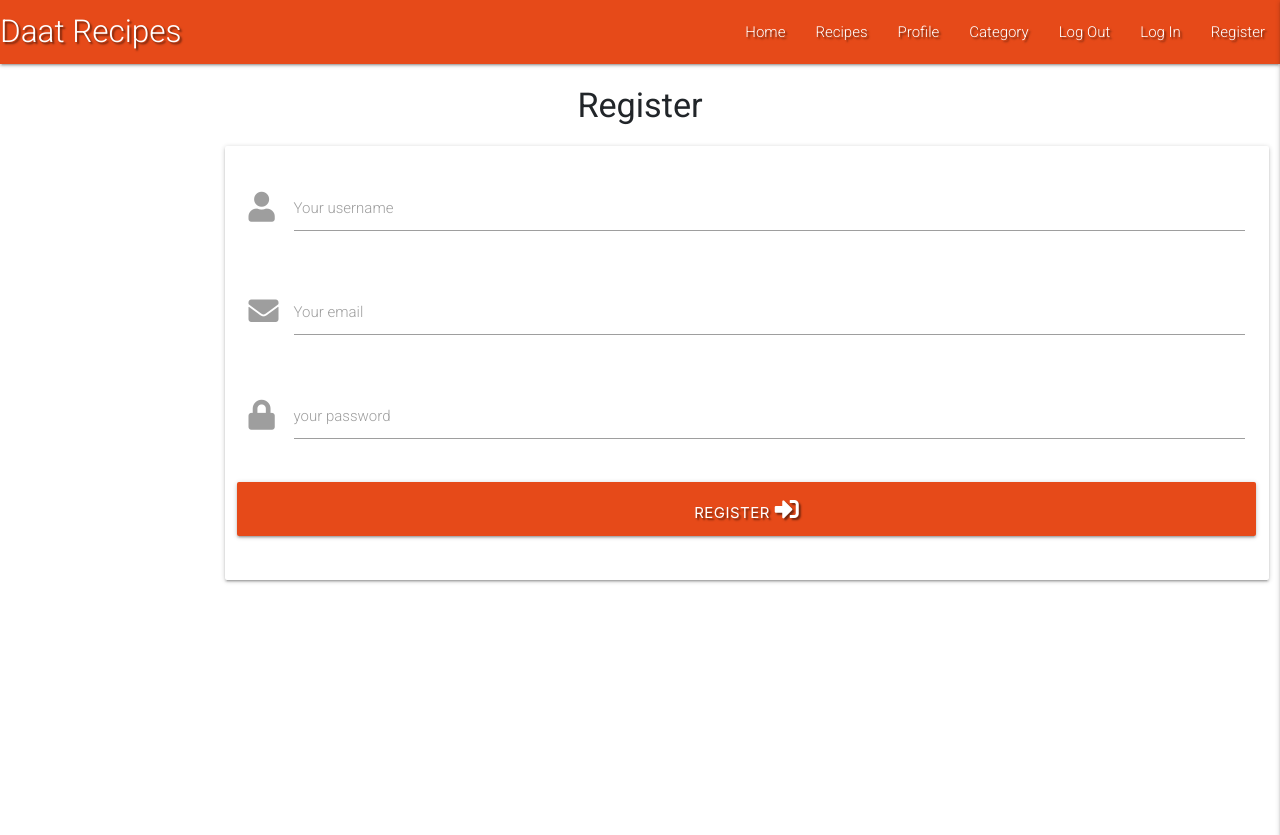
After one commit to daat2/online-recipe-cookware, a Flask app: page /register in a window 1280 px wide. The commit adds this page. Shown: the top 835 px of the page. Run offline with Flask 2, Linux system fonts and the light colour scheme; some libraries are stand-ins or nearby versions.

Commit message:
Add Register Template

```diff
--- a/app.py
+++ b/app.py
@@ -2,7 +2,7 @@ import os
 from flask import ( Flask, flash, render_template, redirect, request, session, url_for)
 from flask_pymongo import PyMongo
 from bson.objectid import ObjectId
-
+from werkzeug.security import generate_password_hash, check_password_hash
 if os.path.exists("env.py"):
     import env
 
@@ -23,6 +23,11 @@ def get_recipes():
     return render_template("recipes.html", recipes=recipes)
 
 
+@app.route("/register", methods=["GET", "POST"])
+def register():
+    return render_template("register.html")
+
+
 if __name__ == "__main__":
     app.run(host=os.environ.get("IP"),
             port=int(os.environ.get("PORT")),
--- a/templates/base.html
+++ b/templates/base.html
@@ -3,6 +3,14 @@
 <head>
     <meta charset="UTF-8">
     <meta name="viewport" content="width=device-width, initial-scale=1.0">
+    <!-- Font Awesome -->
+<link rel="stylesheet" href="https://use.fontawesome.com/releases/v5.8.2/css/all.css">
+<!-- Google Fonts -->
+<link rel="stylesheet" href="https://fonts.googleapis.com/css?family=Roboto:300,400,500,700&display=swap">
+<!-- Bootstrap core CSS -->
+<link href="https://cdnjs.cloudflare.com/ajax/libs/twitter-bootstrap/4.5.0/css/bootstrap.min.css" rel="stylesheet">
+<!-- Material Design Bootstrap -->
+<link href="https://cdnjs.cloudflare.com/ajax/libs/mdbootstrap/4.19.1/css/mdb.min.css" rel="stylesheet">
         <link rel="stylesheet" href="https://cdnjs.cloudflare.com/ajax/libs/font-awesome/5.14.0/css/all.min.css"
      integrity="sha512-1PKOgIY59xJ8Co8+NE6FZ+LOAZKjy+KY8iq0G4B3CyeY6wYHN3yt9PW0XpSriVlkMXe40PTKnXrLnZ9+fkDaog==" crossorigin="anonymous" type="text/css">
      <link rel="stylesheet" href="https://cdnjs.cloudflare.com/ajax/libs/materialize/1.0.0/css/materialize.min.css" type="text/css">
@@ -25,7 +33,7 @@
         <li><a href="category.html">Category</a></li>
         <li><a href="#">Log Out</a></li>
         <li><a href="#">Log In</a></li>
-        <li><a href="#">Register</a></li>
+        <li><a href="{{ url_for('register') }}">Register</a></li>
 
       </ul>
     </div>
@@ -41,7 +49,7 @@
         <li><a href="category.html">Category</a></li>
         <li><a href="#">Log Out</a></li>
         <li><a href="#">Log In</a></li>
-        <li><a href="#">Register</a></li>
+        <li><a href="{{ url_for('register') }}">Register</a></li>
   </ul>
 
 
@@ -55,9 +63,20 @@
 
 <script src="https://cdnjs.cloudflare.com/ajax/libs/jquery/3.5.1/jquery.min.js"
   integrity="sha512-bLT0Qm9VnAYZDflyKcBaQ2gg0hSYNQrJ8RilYldYQ1FxQYoCLtUjuuRuZo+fjqhx/qtq/1itJ0C2ejDxltZVFg==" crossorigin="anonymous"></script>
+<!-- Bootstrap tooltips -->
+<script type="text/javascript" src="https://cdnjs.cloudflare.com/ajax/libs/popper.js/1.14.4/umd/popper.min.js"></script>
+<!-- Bootstrap core JavaScript -->
+<script type="text/javascript" src="https://cdnjs.cloudflare.com/ajax/libs/twitter-bootstrap/4.5.0/js/bootstrap.min.js"></script>
+<!-- MDB core JavaScript -->
+<script type="text/javascript" src="https://cdnjs.cloudflare.com/ajax/libs/mdbootstrap/4.19.1/js/mdb.min.js"></script>
 <script src="https://cdnjs.cloudflare.com/ajax/libs/materialize/1.0.0/js/materialize.min.js"></script>
 <script src="{{ url_for('static', filename='js/script.js') }}"></script>
 {% block scripts %}
 {% endblock %}
 </body>
+
+
+
+
+
 </html>
--- /dev/null
+++ b/templates/register.html
@@ -0,0 +1,46 @@
+{% extends "base.html" %}
+{% block content %}
+
+<h4 class="center-align">Register</h4>
+
+    <div class="row">
+        <form class="col s12 m8 offset-m2" method="POST" action="{{ url_for('register') }}">
+            <div class="card-panel">
+                <!-- username -->
+                <div class="row">
+					<div class="input-field col s12">
+						<i class="fas fa-user prefix grey-text"></i>
+						<input id="username" name="username" type="text" class="validate">
+						<label for="username">Your username</label>
+					</div>
+                </div>
+                <!---Email-->
+                    <div class="row">
+					<div class="input-field col s12">
+						<i class="fas fa-envelope prefix grey-text"></i>
+						<input id="email" name="email" type="text" class="validate">
+						<label for="email">Your email</label>
+					</div>
+                </div>
+
+                <!-- passowrd -->
+                <div class="row">
+                    <div class="input-field col s12">
+						<i class="fas fa-lock prefix grey-text"></i>
+                        <input id="password" name="password" type="password" class="validate">
+                        <label for="password">your password</label>
+                    </div>
+                </div>
+                <!-- register -->
+                <div class="row">
+                    <button type="submit" class="col s12 btn-large  deep-orange darken-2 text-shadow">
+                        Register <i class="fas fa-sign-in-alt"></i>
+                    </button>
+                </div>
+            </div>
+        </form>
+    </div>
+
+
+
+{% endblock %}
```
Also changed, not shown: templates/index.html (added, +46 -0 lines), 1 other file.
